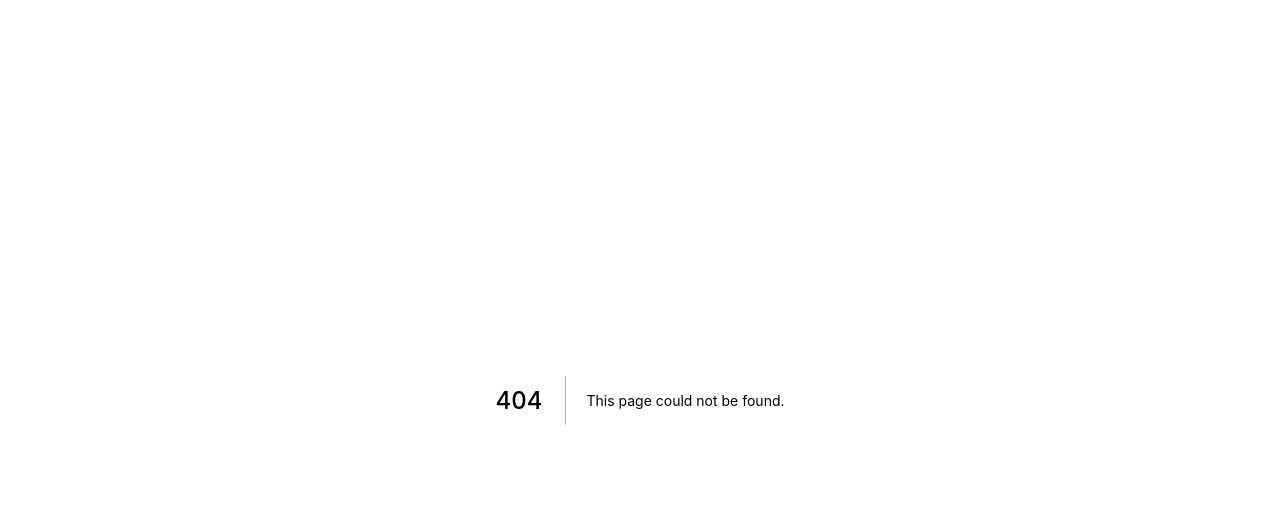
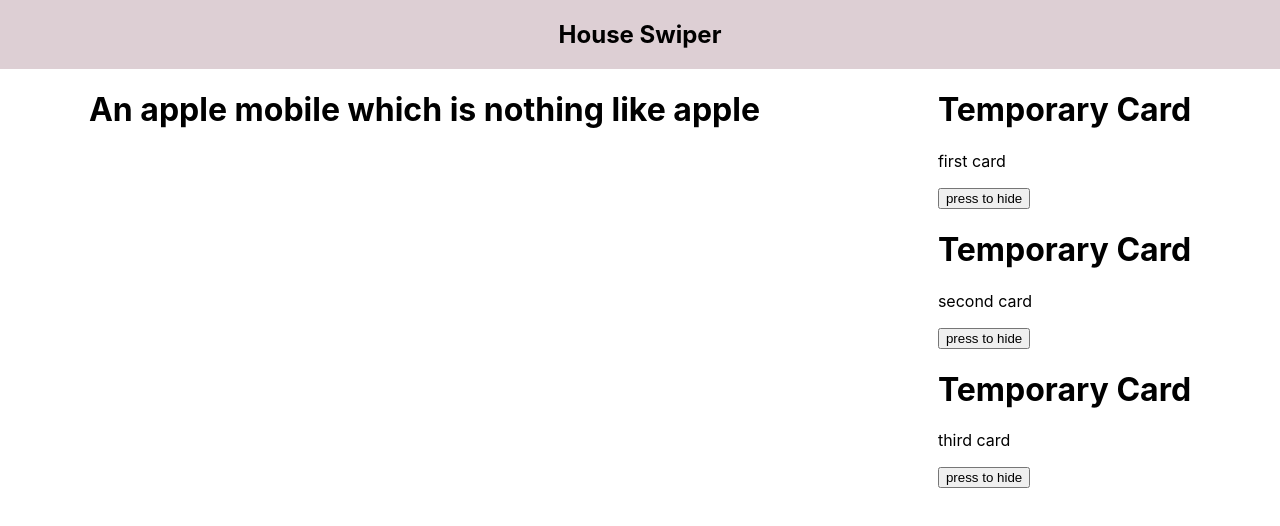
Before and after one commit to Malek-G7/house-swiper, a Next.js app in the folder house-swiper/: page /mainpage in a window 1280 px wide. Before the commit this address had no page. Shown: the top 526 px of the page. Built offline with nearby package versions, Linux system fonts and the light colour scheme.

Commit message:
created main page

```diff
--- a/house-swiper/components/LogInForm.js
+++ b/house-swiper/components/index/LogInForm.js
@@ -1,7 +1,10 @@
-import styles from "../styles/forms.module.css"
+import styles from "../../styles/forms.module.css"
 import { useState } from "react"
+import { useRouter } from 'next/router'
 
 export default function LogInForm() {
+
+    const router = useRouter()
 
     const [inputValues, setInputValues] = useState({
         email: "",
@@ -16,6 +19,7 @@ export default function LogInForm() {
     function logInHandler(event) {
         event.preventDefault()
         console.log(logInData)
+        router.push("/mainpage")
     }
 
     return (
--- a/house-swiper/components/Nav.js
+++ b/house-swiper/components/index/Nav.js
@@ -1,4 +1,4 @@
-import styles from '../styles/Home.module.css'
+import styles from '../../styles/Home.module.css'
 import Popup from 'reactjs-popup';
 import 'reactjs-popup/dist/index.css';
 import LogInForm from './LogInForm';
--- a/house-swiper/components/homeImage.js
+++ b/house-swiper/components/index/homeImage.js
@@ -1,5 +1,5 @@
 import Image from 'next/image'
-import styles from '../styles/Home.module.css'
+import styles from '../../styles/Home.module.css'
 
 export default function HomeImage(props){
     return(
--- /dev/null
+++ b/house-swiper/components/mainpage/Body.js
@@ -0,0 +1,23 @@
+import styles from "./Body.module.css"
+import dummydata from "./dummydata"
+import Card from "./Card.js"
+
+
+export default function Body() {
+
+    const arr = ["first card", "second card", "third card"]
+    const a = arr.map((e) => {
+        return <Card text={e}></Card>
+    })
+
+    return (
+        <div className={styles.container}>
+            <div>
+                <h1>{dummydata.description}</h1>
+            </div>
+            <div>
+                {a}
+            </div>
+        </div>
+    )
+}
--- /dev/null
+++ b/house-swiper/components/mainpage/Body.module.css
@@ -0,0 +1,5 @@
+.container{
+    display: flex;
+    flex-direction: row;
+    justify-content: space-around
+}
--- /dev/null
+++ b/house-swiper/components/mainpage/Card.js
@@ -0,0 +1,20 @@
+import { useState } from "react";
+
+export default function Card(props) {
+
+    const [visible, setVisible] = useState(true);
+
+    if (!visible) return null;
+
+    return (
+        <div onClick={() => setVisible(false)}>
+            <div >
+                <h1>Temporary Card</h1>
+                <p>
+                    {props.text}
+                </p>
+                <div ><button >press to hide</button></div>
+            </div>
+        </div>
+    )
+}
--- /dev/null
+++ b/house-swiper/components/mainpage/Nav.js
@@ -0,0 +1,10 @@
+import styles from './Nav.module.css'
+
+export default function Nav() {
+
+    return (
+        <nav className={styles.navstyle}>
+            <h1>House Swiper</h1>
+        </nav>
+    )
+}
--- /dev/null
+++ b/house-swiper/components/mainpage/Nav.module.css
@@ -0,0 +1,7 @@
+.navstyle {
+    background-color: rgb(221, 207, 212);
+    display: flex;
+    flex-direction: row;
+    justify-content: center;
+
+}
--- /dev/null
+++ b/house-swiper/components/mainpage/dummydata.js
@@ -0,0 +1,21 @@
+export default
+
+ {
+    "id": 1,
+    "title": "iPhone 9",
+    "description": "An apple mobile which is nothing like apple",
+    "price": 549,
+    "discountPercentage": 12.96,
+    "rating": 4.69,
+    "stock": 94,
+    "brand": "Apple",
+    "category": "smartphones",
+    "thumbnail": "https://dummyjson.com/image/i/products/1/thumbnail.jpg",
+    "images": [
+      "https://dummyjson.com/image/i/products/1/1.jpg",
+      "https://dummyjson.com/image/i/products/1/2.jpg",
+      "https://dummyjson.com/image/i/products/1/3.jpg",
+      "https://dummyjson.com/image/i/products/1/4.jpg",
+      "https://dummyjson.com/image/i/products/1/thumbnail.jpg"
+    ]
+  }
--- a/house-swiper/pages/index.js
+++ b/house-swiper/pages/index.js
@@ -1,8 +1,8 @@
 import Head from 'next/head'
 import Image from 'next/image'
 import styles from '../styles/Home.module.css'
-import Nav from '../components/nav'
-import HomeImage from '../components/homeImage'
+import Nav from '../components/index/Nav'
+import HomeImage from '../components/index/homeImage'
 
 export default function Home() {
   return (
--- /dev/null
+++ b/house-swiper/pages/mainpage.js
@@ -0,0 +1,11 @@
+
+import Nav from '../components/mainpage/Nav'
+import Body from '../components/mainpage/Body'
+export default function MainPage() {
+  return (
+    <div >
+      <Nav />
+      <Body />
+    </div>
+  )
+}
```
Also changed, not shown: house-swiper/components/index/CreateAccountForm.js (renamed from house-swiper/components/CreateAccountForm.js, +6 -1 lines).
